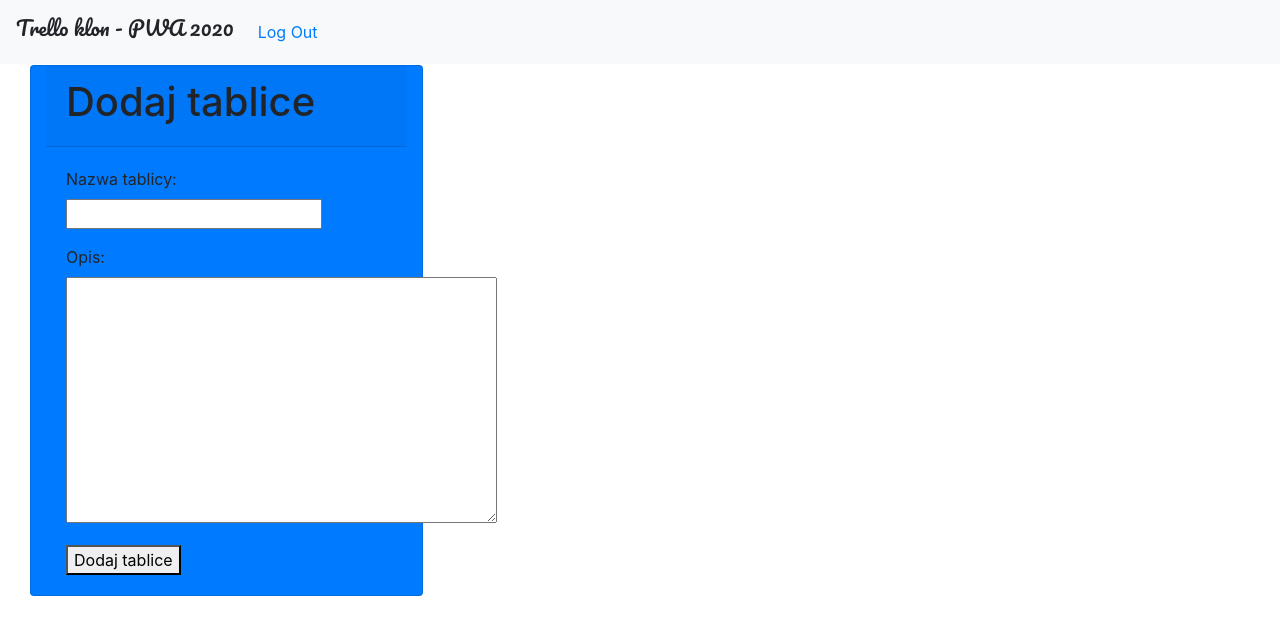
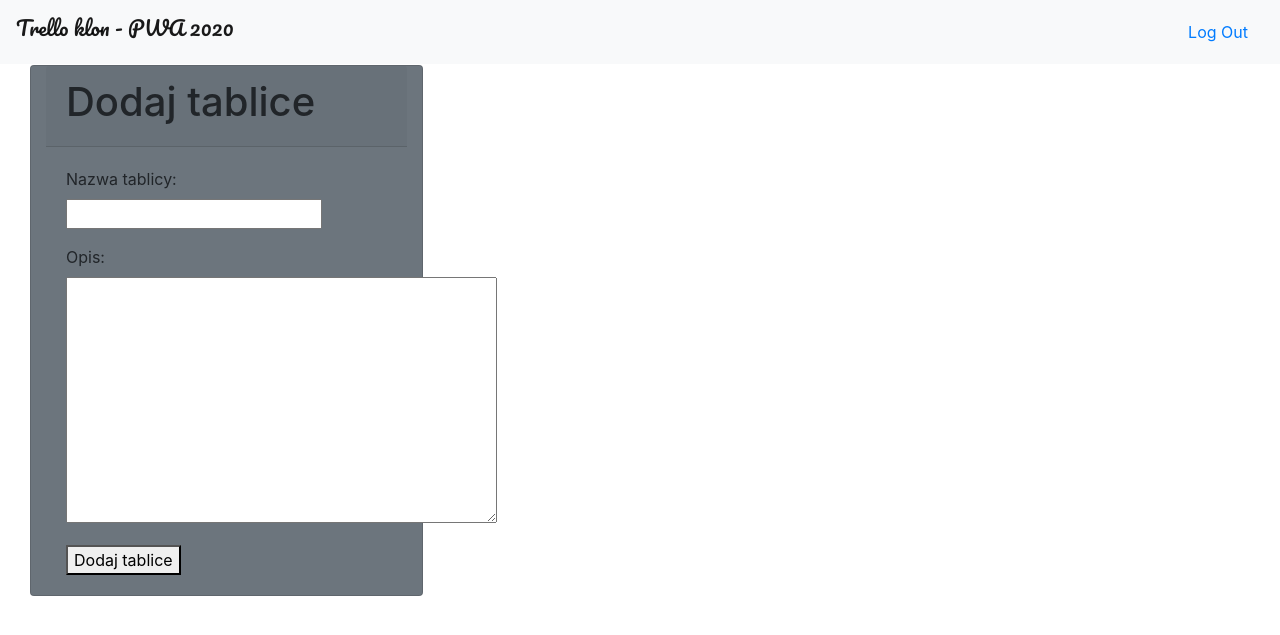
Before and after one commit to Marynarz/PWA2020, a Django app: page /index/ in a window 1280 px wide. Shown: the top 635 px of the page. Run offline with Django 3.2, Linux system fonts and the light colour scheme; the visitor is signed in with stand-in values (Sample User, id 1); data that the repository does not hold is empty; some libraries are stand-ins or nearby versions.

Commit message:
chwila i deploy

```diff
--- a/pwa_projekt/static/css/tablice.css
+++ b/pwa_projekt/static/css/tablice.css
@@ -44,5 +44,4 @@
 }
 
 .logout{
-    float: right;
 }
--- a/pwa_projekt/tablice_main/static/css/tablice.css
+++ b/pwa_projekt/tablice_main/static/css/tablice.css
@@ -3,7 +3,7 @@
 
 .board-body{
     display: none;
-    border-style: solid;
+    padding: 5px;
 }
 
 .tab {
@@ -44,5 +44,4 @@
 }
 
 .logout{
-    float: right;
 }
--- a/pwa_projekt/tablice_main/templates/tablice_main/base.html
+++ b/pwa_projekt/tablice_main/templates/tablice_main/base.html
@@ -14,16 +14,16 @@
 </head>
 <body style="padding-top: 65px">
 <div class="container-fluid">
-    <nav class="navbar navbar-expand-lg bg-light fixed-top">
+    <nav class="navbar bg-light fixed-top navbar-light">
         <h1 class="navbar-brand" style="font-family: Pacifico">Trello klon - PWA 2020</h1>
-        <ul class="navbar-nav mr-auto">
-                {% if logged_in %}
+        <ul class="nav justify-content-center">
+            {% block navigation %}
+            {% endblock %}
+            {% if logged_in %}
                 <li class="nav-item logout">
                     <a class="nav-link" href="{% url 'tablice:logout' %}">Log Out</a>
                 </li>
-                {% endif %}
-                {% block navigation %}
-                {% endblock %}
+            {% endif %}
         </ul>
     </nav>
     <div class="container-fluid justify-content-center">
--- a/pwa_projekt/tablice_main/templates/tablice_main/board.html
+++ b/pwa_projekt/tablice_main/templates/tablice_main/board.html
@@ -12,14 +12,14 @@
 <div class="container-fluid">
 
             <div class="add-tab">
-            <p>Dodaj zakładke</p>
+            <button type="button" class="btn btn-outline-secondary btn-block">Dodaj zakładke</button>
             </div>
             <div class="board-body">
                 <a style="diplay:none;" data-href="/operation/{{ board.id }}" id="page_url" href="#"></a>
             <form id="addT">
                     {% csrf_token %}
                     {{ form_tab.as_p }}
-                    <button type="submit" class="btn-large add-tab-load">Dodaj tablice</button>
+                    <button type="submit" class="btn btn-outline-secondary add-tab-load">Dodaj tablice</button>
                 </form>
             </div>
 </div>
--- a/pwa_projekt/tablice_main/templates/tablice_main/user-home.html
+++ b/pwa_projekt/tablice_main/templates/tablice_main/user-home.html
@@ -6,7 +6,7 @@
 {% csrf_token %}
 <div class="card-columns">
 {% for board in boards %}
-        <div class="card text-white bg-dark col">
+        <div class="card bg-light col">
             <div class="card-header">
                 <h1>
                 <a href="/board/{{ board.id}}">
@@ -21,7 +21,7 @@
             </div>
         </div>
     {% endfor %}
-        <div class="card text-black bg-primary col">
+        <div class="card text-black bg-secondary col">
             <div class="card-header">
                 <h1>Dodaj tablice</h1></a>
             </div>
```
